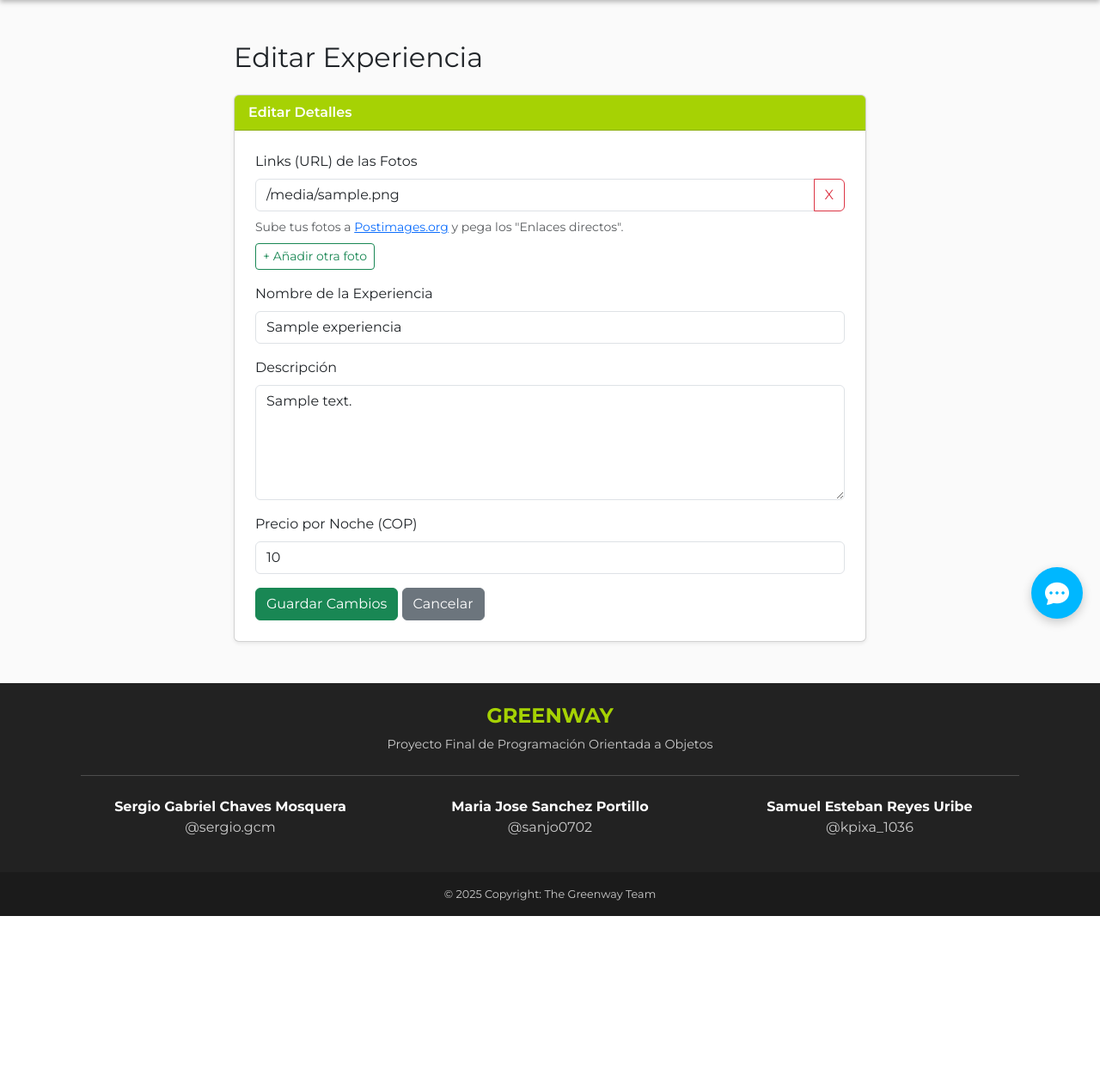
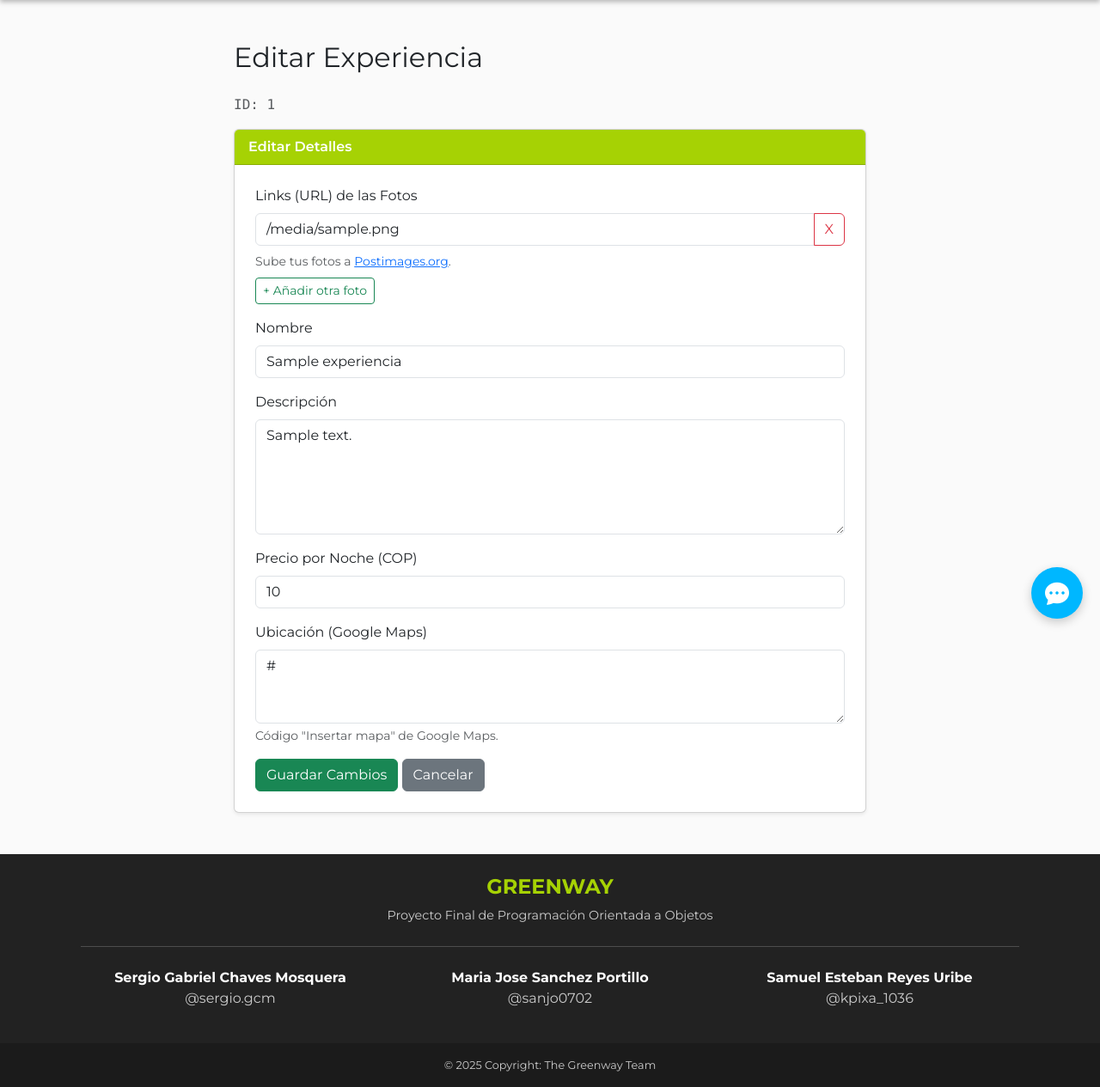
Before and after one commit to sechaves/CRUD-Firebase-Greenway, a Flask app: template app/templates/admin_edit_experiencia.html in a window 1280 px wide. Shown: the part 60-1325 px from the top of the page at 86% size. Before the commit the page ends 1126 px from the top, so only its background shows below. Run offline with Flask 3, Linux system fonts and the light colour scheme; the template is opened without the code that fills it: most values are stand-ins (such as "Sample title", 1, 10 or a date in 2020); parts of the project's set-up code (start-up, migrations or seed data) failed here and were passed over.

Commit message:
embed google maps

```diff
--- a/app/templates/admin_edit_experiencia.html
+++ b/app/templates/admin_edit_experiencia.html
@@ -6,6 +6,7 @@
     <div class="row justify-content-center">
         <div class="col-lg-8">
             <h2 class="mb-4">Editar Experiencia</h2>
+            <p class="text-muted font-monospace">ID: {{ exp_id }}</p>
 
             <form method="POST" action="{{ url_for('admin_update_experiencia', experiencia_id=exp_id) }}">
 
@@ -29,7 +30,7 @@
                                 {% endfor %}
                             </div>
                             <div class="form-text">
-                                Sube tus fotos a <a href="https://postimages.org/" target="_blank">Postimages.org</a> y pega los "Enlaces directos".
+                                Sube tus fotos a <a href="https://postimages.org/" target="_blank">Postimages.org</a>.
                             </div>
                             <button type="button" id="add-image-btn" class="btn btn-sm btn-outline-success mt-2">
                                 + Añadir otra foto
@@ -37,7 +38,7 @@
                         </div>
 
                         <div class="mb-3">
-                            <label for="nombre" class="form-label">Nombre de la Experiencia</label>
+                            <label for="nombre" class="form-label">Nombre</label>
                             <input type="text" class="form-control" id="nombre" name="nombre"
                                    value="{{ experiencia.nombre }}" required>
                         </div>
@@ -54,16 +55,26 @@
                                    value="{{ experiencia.precio_noche }}" required>
                         </div>
 
+                        <div class="mb-3">
+                            <label for="maps_embed_url" class="form-label">Ubicación (Google Maps)</label>
+                            <textarea class="form-control" id="maps_embed_url" name="maps_embed_url" rows="3"
+                                      placeholder='Pega el código <iframe> aquí'>{{ experiencia.maps_embed_url if experiencia.maps_embed_url else '' }}</textarea>
+                            <div class="form-text">
+                                Código "Insertar mapa" de Google Maps.
+                            </div>
+                        </div>
+
                         <button type="submit" class="btn btn-success">Guardar Cambios</button>
                         <a href="{{ url_for('admin_panel') }}" class="btn btn-secondary">Cancelar</a>
 
-                    </div> </div> </form>
+                    </div>
+                </div>
+            </form>
 
         </div>
     </div>
 </div>
 {% endblock %}
-
 
 {% block scripts %}
 <script>
```
Also changed, not shown: app/templates/crear_experiencia.html (+12 -2 lines), app/templates/experiencia_detalle.html (+8 -3 lines).
